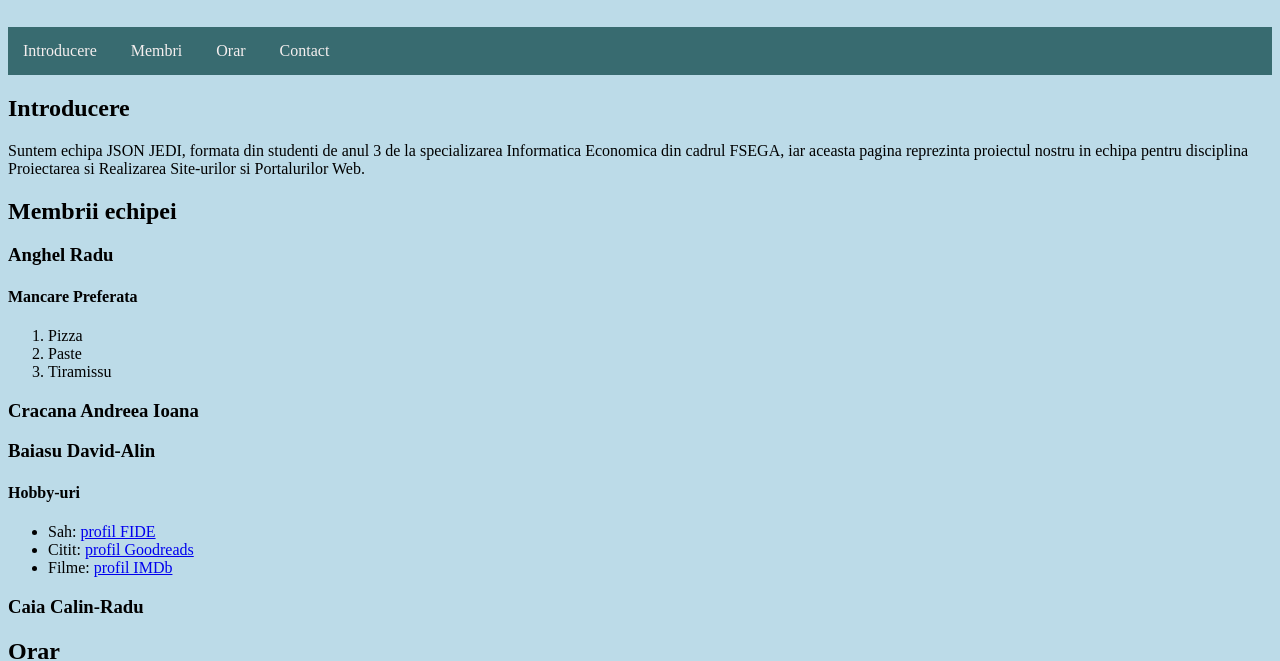
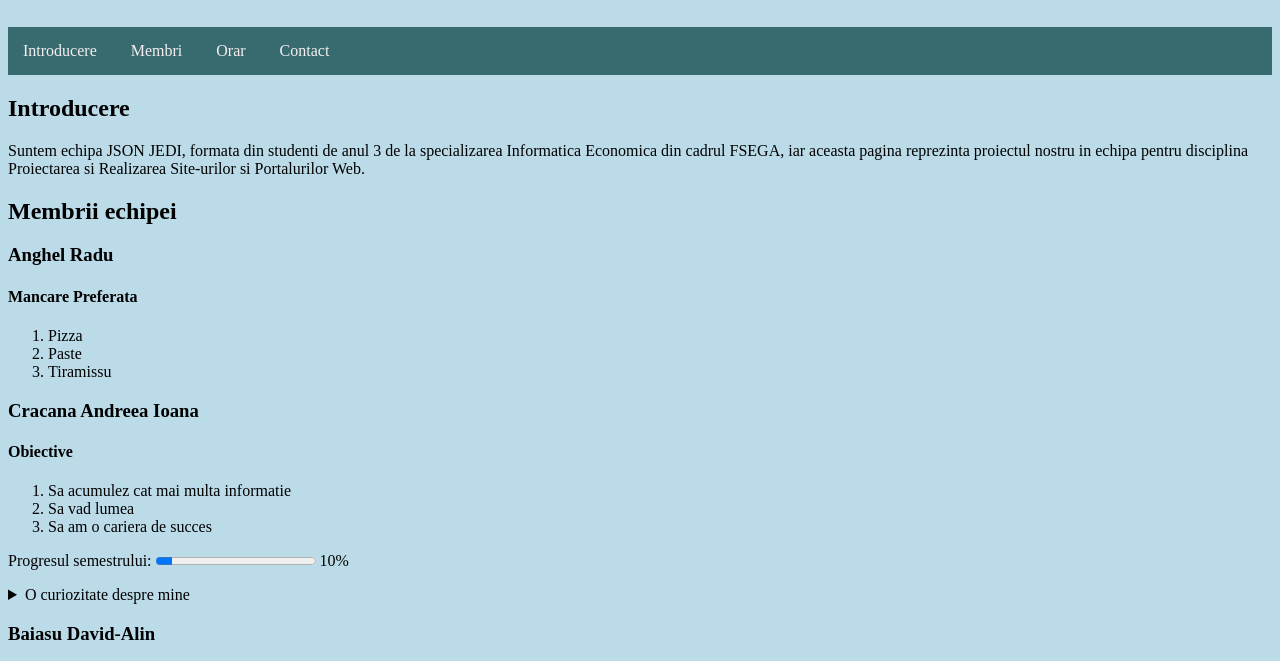
Before and after one commit to davidbaiasu/Proiectare-Web-FSEGA, a plain HTML site: page index.html in a window 1280 px wide. Shown: the part 147-808 px from the top of the page. Drawn offline with Linux system fonts and the light colour scheme.

Commit message:
Completare detalii Andreea

```diff
--- a/index.html
+++ b/index.html
@@ -52,6 +52,22 @@
             <!-- Articol Andreea -->
             <article id="id-article-andreea">
                 <h3 class="class-nume-membru">Cracana Andreea Ioana</h3>
+                 <h4>Obiective</h4>
+                <ol>
+                    <li>Sa acumulez cat mai multa informatie</li>
+                    <li>Sa vad lumea</li>
+                    <li>Sa am o cariera de succes</li>
+                </ol>
+
+                <p>
+                    <label for="id-progres-andreea">Progresul semestrului:</label>
+                    <progress id="id-progres-andreea" value="10" max="100">10%</progress> 10%
+                </p>
+
+                <details>
+                    <summary>O curiozitate despre mine</summary>
+                    <p>Imi plac foarte mult pisicile.</p>
+                </details>
             </article>
 
             <!-- Articol David -->
```
